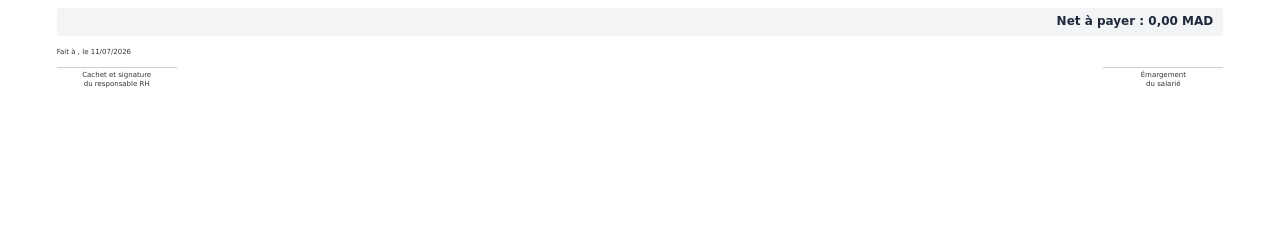
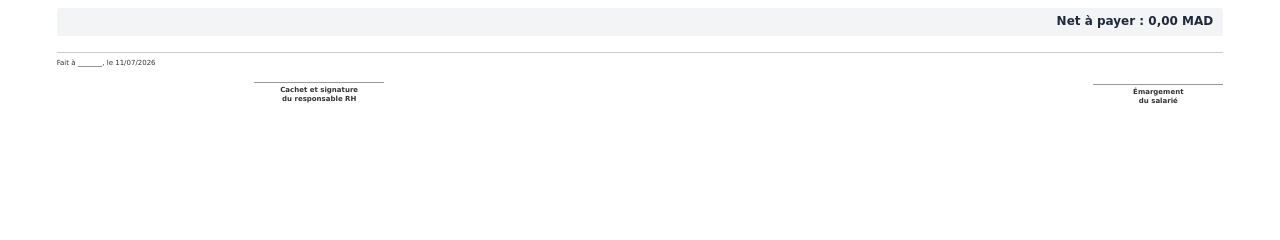
Before and after one commit to DevopsAbdel/paie-me, a PHP site: page /paie-me/views/bulletins/pdf.php in a window 1280 px wide. Shown: the part 140-380 px from the top of the page. Run offline with PHP 8.4, Linux system fonts and the light colour scheme; the template is opened without the code that fills it, so the values that code supplies are empty.

Commit message:
style: bulletin footer — cachet RH + émargement salarié mieux présenté (lignes séparatrices, alignement)

```diff
--- a/views/bulletins/pdf.php
+++ b/views/bulletins/pdf.php
@@ -193,17 +193,19 @@ $taux = [
 
     <div class="net"><?= htmlspecialchars($netLabel) ?> : <?= number_format($b['net_a_payer'], 2, ',', ' ') ?> MAD</div>
 
-    <div style="margin-top:12px; display:flex; justify-content:space-between; font-size:7px; color:#333;">
-        <div>
-            <p style="margin:0;">Fait à <?= htmlspecialchars($b['ville'] ?? '') ?>, le <?= date('d/m/Y') ?></p>
-            <div style="margin-top:10px; border-top:0.5px solid #ccc; padding-top:3px; width:120px; text-align:center;">
-                Cachet et signature<br>du responsable RH
+    <div style="margin-top:16px; display:flex; justify-content:space-between; align-items:flex-start; font-size:7px; color:#333; padding-top:6px; border-top:0.5px solid #ccc;">
+        <div style="width:45%;">
+            <p style="margin:0 0 2px 0;">Fait à <?= htmlspecialchars($b['ville'] ?? '_______') ?>, le <?= date('d/m/Y') ?></p>
+            <div style="margin-top:14px; text-align:center;">
+                <div style="border-bottom:0.5px solid #999; width:130px; margin:0 auto 3px;"></div>
+                <strong>Cachet et signature<br>du responsable RH</strong>
             </div>
         </div>
-        <div style="text-align:right;">
-            <p style="margin:0;">&nbsp;</p>
-            <div style="margin-top:10px; border-top:0.5px solid #ccc; padding-top:3px; width:120px; text-align:center;">
-                Émargement<br>du salarié
+        <div style="width:45%; text-align:right;">
+            <p style="margin:0 0 2px 0;">&nbsp;</p>
+            <div style="margin-top:14px; text-align:center; float:right;">
+                <div style="border-bottom:0.5px solid #999; width:130px; margin:0 auto 3px;"></div>
+                <strong>Émargement<br>du salarié</strong>
             </div>
         </div>
     </div>
```
Also changed, not shown: views/bulletins/show.php (+16 -0 lines).
